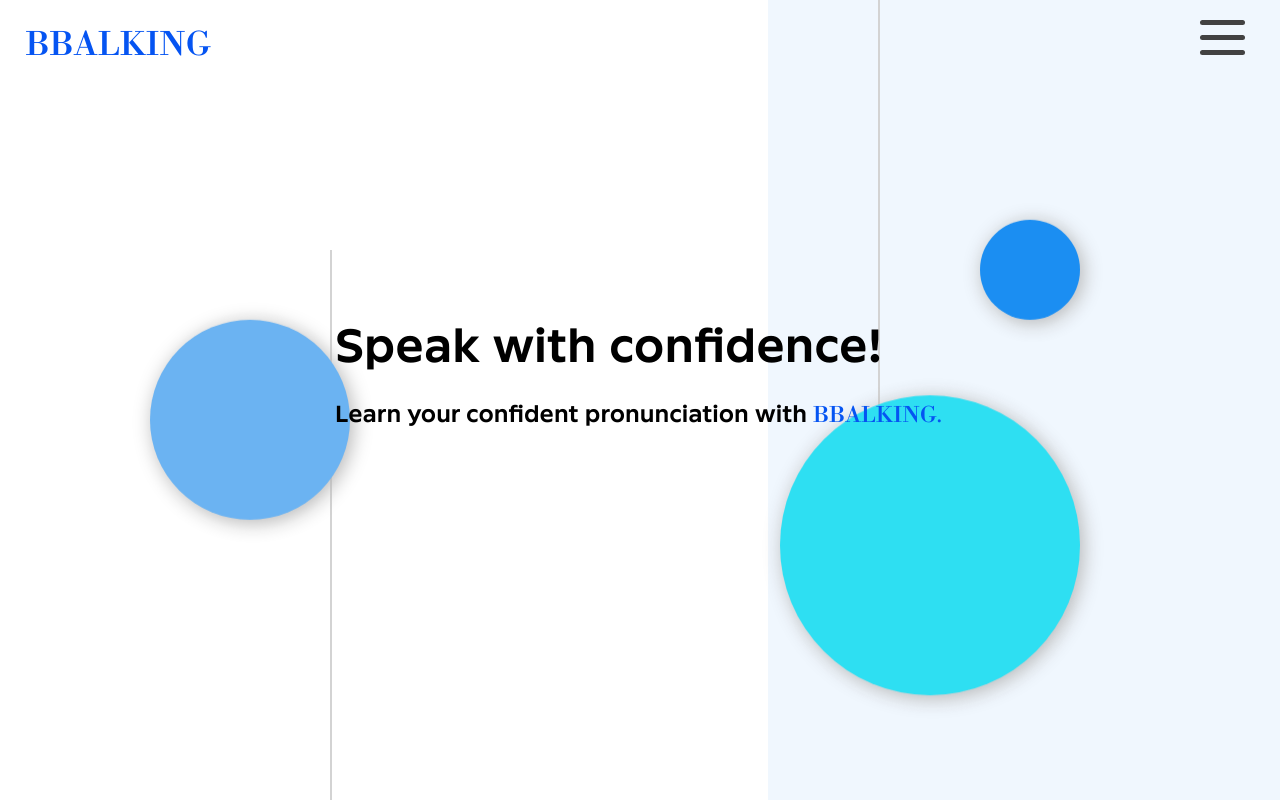
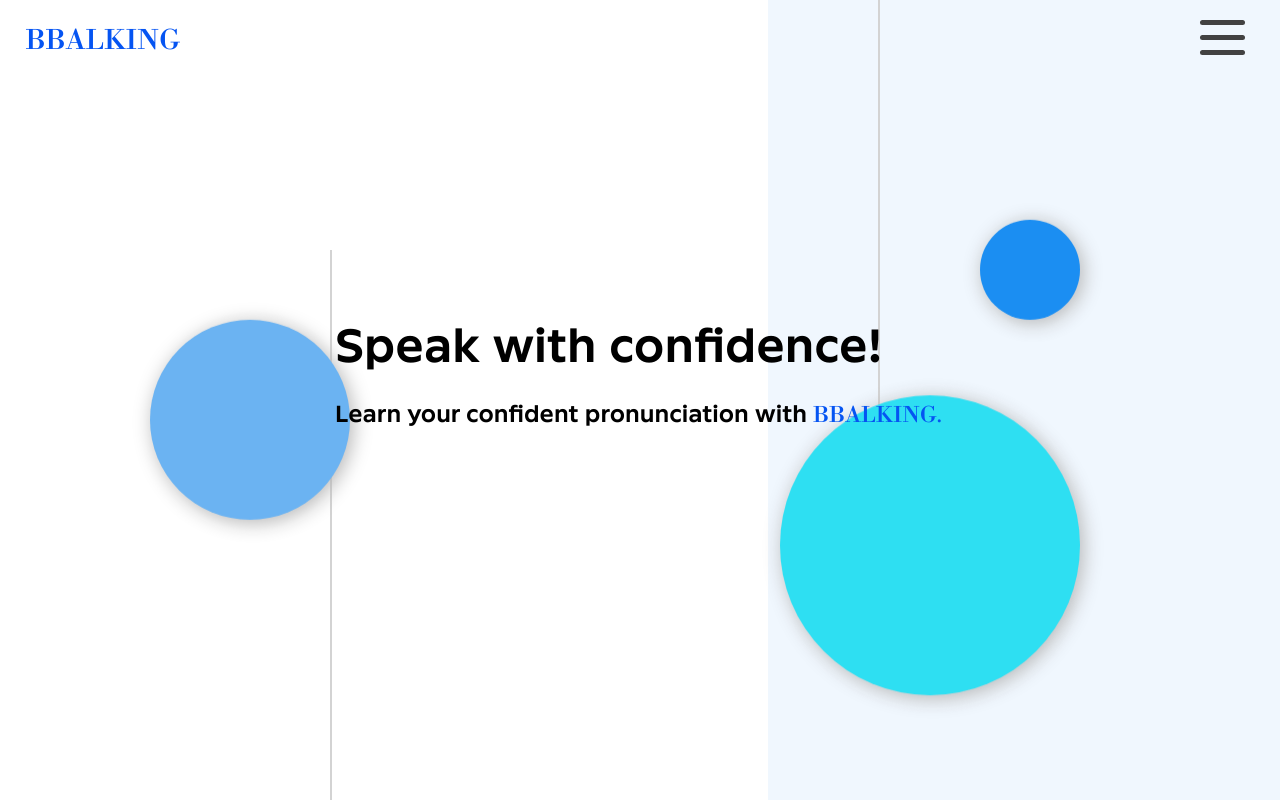
Before and after one commit to ikk5515/KoreanTraining_Baleum, a React (Create React App) app in the folder startupProject/src/main/front_end/: page / in a window 1280 px wide. Shown: the top 800 px of the page. Built offline with nearby package versions, Linux system fonts and the light colour scheme; no server answers.

Commit message:
Fix Logo size

```diff
--- a/startupProject/src/main/front_end/src/component/Header.css
+++ b/startupProject/src/main/front_end/src/component/Header.css
@@ -10,7 +10,7 @@ header{
 
 .logo{
     padding : 0 2vw 0;
-    font-size: 1.5em;
+    font-size: 1.25em;
     color: #0554F2;
     font-family: 'bodoniXT';
 }
```
